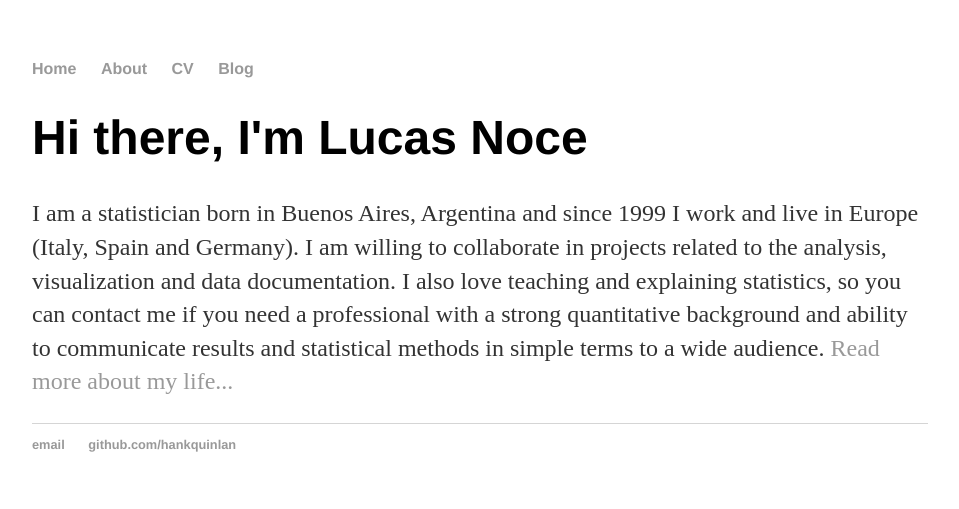
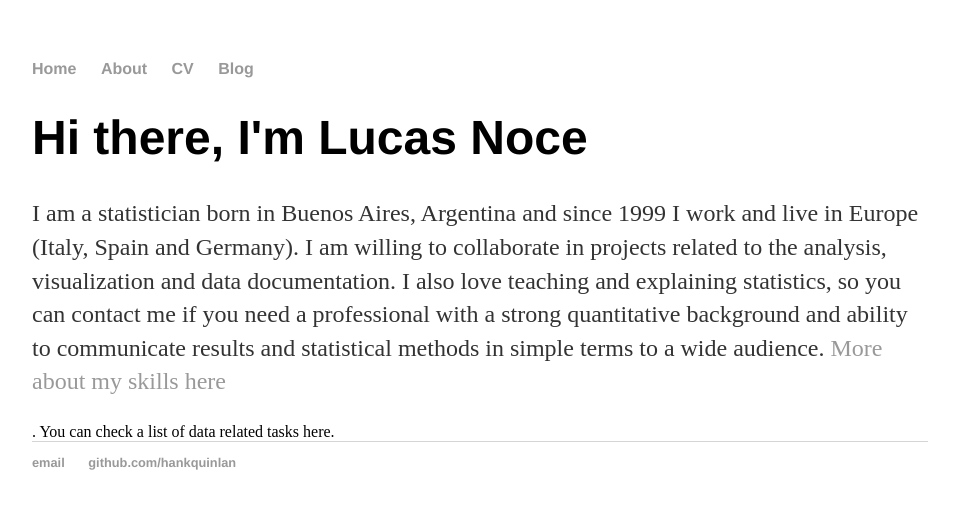
Before and after one commit to ltnoce/ltnoce.github.io, a Jekyll site: the page built from index.html, in a window 1280 px wide. Shown: the top 509 px of the page, without its empty margins (160-1119 px from the left). Built offline with Jekyll 4.4.1, drawn with Linux system fonts in a browser that asks for light colours.

Commit message:
Update index.html

```diff
--- a/index.html
+++ b/index.html
@@ -8,5 +8,5 @@ title: Lucas Noce, statistician
 		willing to collaborate in projects related to the analysis, visualization and data documentation. I also love
 		teaching and explaining statistics, so you can contact me if you need a professional with a strong quantitative
 		background and ability to communicate results and statistical methods in simple terms to a
-		wide audience. <a href="/about">Read more about my life...</a></p>
+		wide audience. <a href="/about">More about my skills here</a></p>. You can check a list of data related tasks here.
 </div><!-- /.blurb -->
```
